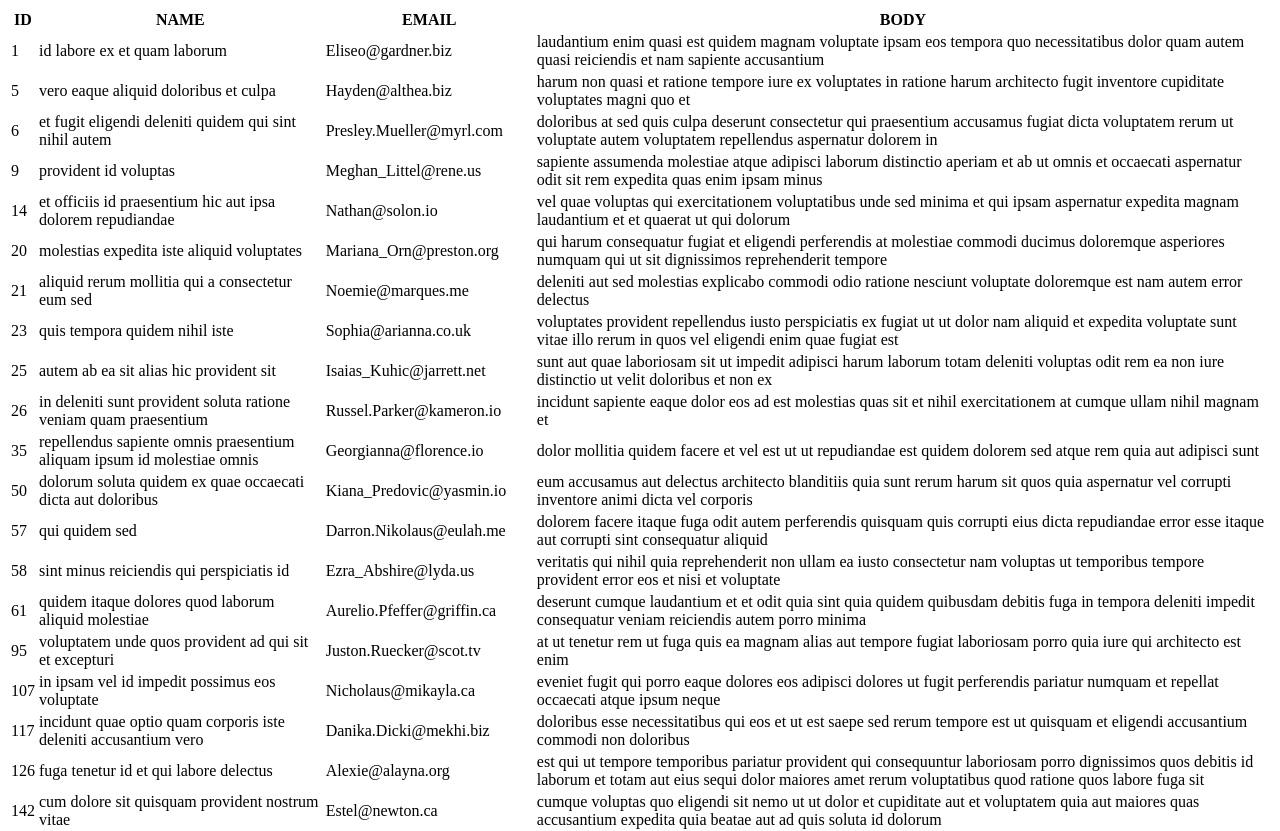
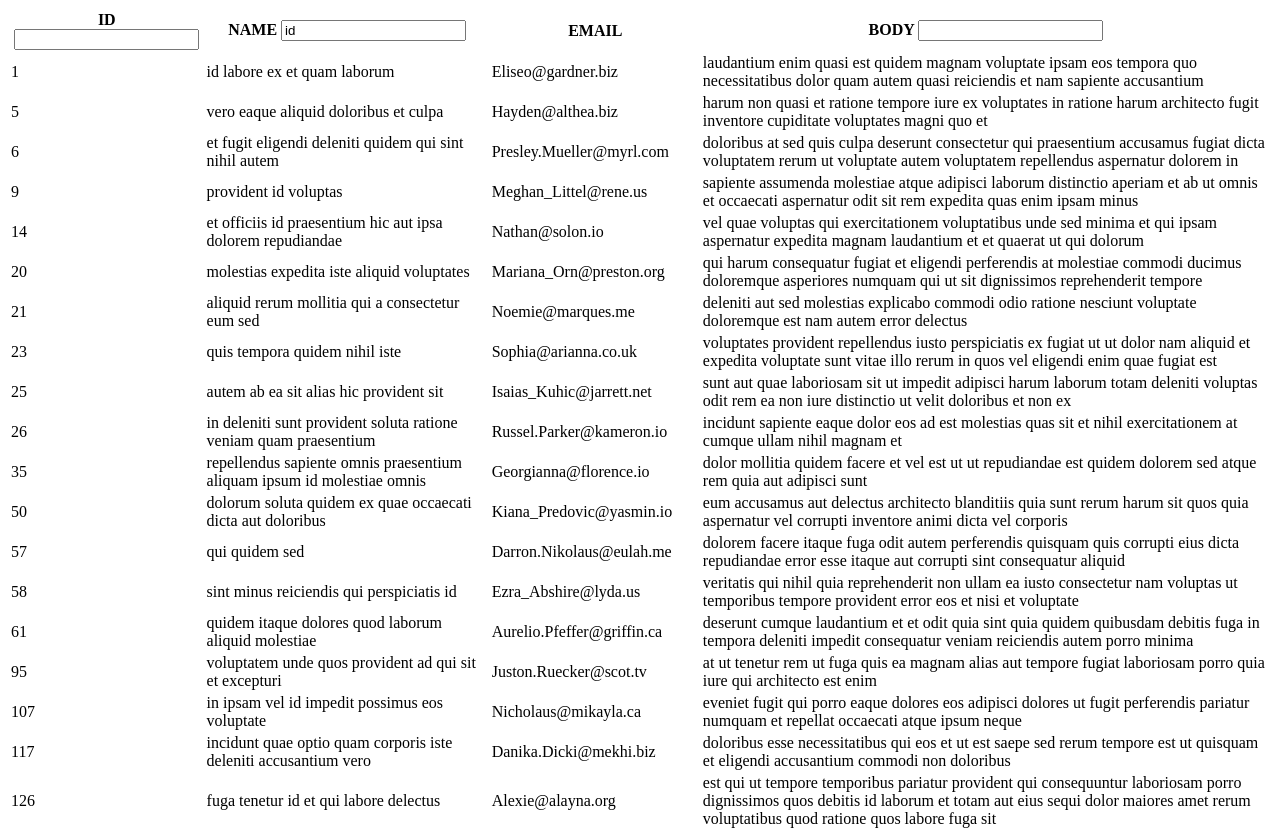
Before and after one commit to DaMishalkina/vue-spa-to-work-with-tables, a Vue app: page / in a window 1280 px wide. Shown: the top 831 px of the page. Built offline with nearby package versions, Linux system fonts and the light colour scheme.

Commit message:
add search

```diff
--- /dev/null
+++ b/src/components/SearchComponent.vue
@@ -0,0 +1,34 @@
+<script lang="ts">
+import {defineComponent} from "vue";
+
+export default defineComponent({
+  props:{
+    id: String,
+    defaultType: String,
+    defaultValue: String,
+    handleInput: Function,
+  },
+  data (){
+    return {
+      value: this.defaultValue || "",
+      type: this.defaultType || "text"
+    }
+  },
+  methods: {
+    onInput(event: InputEvent){
+      this.handleInput !== undefined && this.handleInput(event)
+    }
+  },
+  computed: {
+
+  },
+  mounted() {
+  }
+})
+</script>
+<template>
+  <label :for=this.id>
+    <input :id=this.id :type=this.type v-model=this.value @input="this.onInput">
+  </label>
+</template>
+<style></style>
--- a/src/components/Table/TableTemplate.vue
+++ b/src/components/Table/TableTemplate.vue
@@ -2,6 +2,7 @@
 import {defineComponent} from "vue";
 
 import TableRow from "./TableRow.vue";
+import SearchComponent from "../SearchComponent.vue";
 
 import type { PropType } from "vue";
 
@@ -11,7 +12,7 @@ interface Object {
 
 interface Objects extends Array<Object>{}
 export default defineComponent ({
-  components: {TableRow},
+  components: {TableRow, SearchComponent},
   data(){
     return {
       pageNumber: 1 as number,
@@ -19,6 +20,11 @@ export default defineComponent ({
     }
   },
   props: {
+    searchValues: {
+      type: Object as PropType<Object>,
+      required: false,
+    },
+    handleInput: Function,
     tableHeaders: Array,
     tableData: {
       type: Array as PropType<Objects>,
@@ -29,6 +35,16 @@ export default defineComponent ({
     tableDataArray(){
       return JSON.parse(JSON.stringify(this.tableData));
     }
+  },
+  methods:{
+    onInput(event: InputEvent){
+      this.handleInput !== undefined && this.handleInput(event)
+    },
+    isFieldSearchable(index: string){
+      return Object.keys(this.searchValues as Object).indexOf(index) !== -1;
+    }
+  },
+  mounted() {
   }
 })
 </script>
@@ -36,7 +52,16 @@ export default defineComponent ({
   <table>
     <thead>
       <tr>
-        <th v-for="(header, index) in this.tableHeaders" :key="index">{{header}}</th>
+        <th v-for="(header, index) in this.tableHeaders" :key="index">
+          <div>
+            {{header}}
+            <SearchComponent
+                v-if="isFieldSearchable(header.toLowerCase())"
+                :default-value="searchValues[header.toLowerCase()]"
+                :id="header.toLowerCase()"
+                :handle-input="onInput" />
+          </div>
+        </th>
       </tr>
     </thead>
     <tbody>
--- a/src/components/UsersTable.vue
+++ b/src/components/UsersTable.vue
@@ -1,6 +1,6 @@
 <script setup lang="ts">
 import axios from "axios";
-import {onMounted, ref, computed} from "vue";
+import {computed, onMounted, ref} from "vue";
 
 import TableTemplate from "./Table/TableTemplate.vue";
 import PaginationComponent from "./PaginationComponent.vue";
@@ -9,11 +9,14 @@ const TABLE_HEADERS = ["ID", "NAME", "EMAIL", "BODY" ];
 const USERS_PER_PAGE = 50;
 
 const users = ref([]);
+type searchValuesType = {
+  [key: string]: string
+}
 let searchValues = ref({
-  id: "" as string,
-  name: "id" as string,
-  body: "" as string,
-});
+  "id": "",
+  "name": "id",
+  "body": "",
+} as searchValuesType);
 const usersPerPage: number = USERS_PER_PAGE;
 let currentPageNumber = ref(1);
 const getUsers = async() => {
@@ -65,6 +68,11 @@ const isDataFiltered = computed(() => {
 const handlePageClick = (page: number) => {
   currentPageNumber.value = page;
 }
+
+const handleInput = (event: InputEvent) => {
+  const id = (event?.target as HTMLInputElement)?.id;
+  searchValues.value[id as keyof searchValuesType] = (event?.target as HTMLInputElement)?.value;
+}
 onMounted(() => {
   getUsers().then(data => {
     users.value = data;
@@ -76,6 +84,8 @@ onMounted(() => {
 <template>
   <main>
     <TableTemplate
+        :search-values="searchValues"
+        :handle-input="handleInput"
         :table-data="isDataFiltered ? filteredItems : paginatedUsers"
         :table-headers="TABLE_HEADERS"
     />
```
